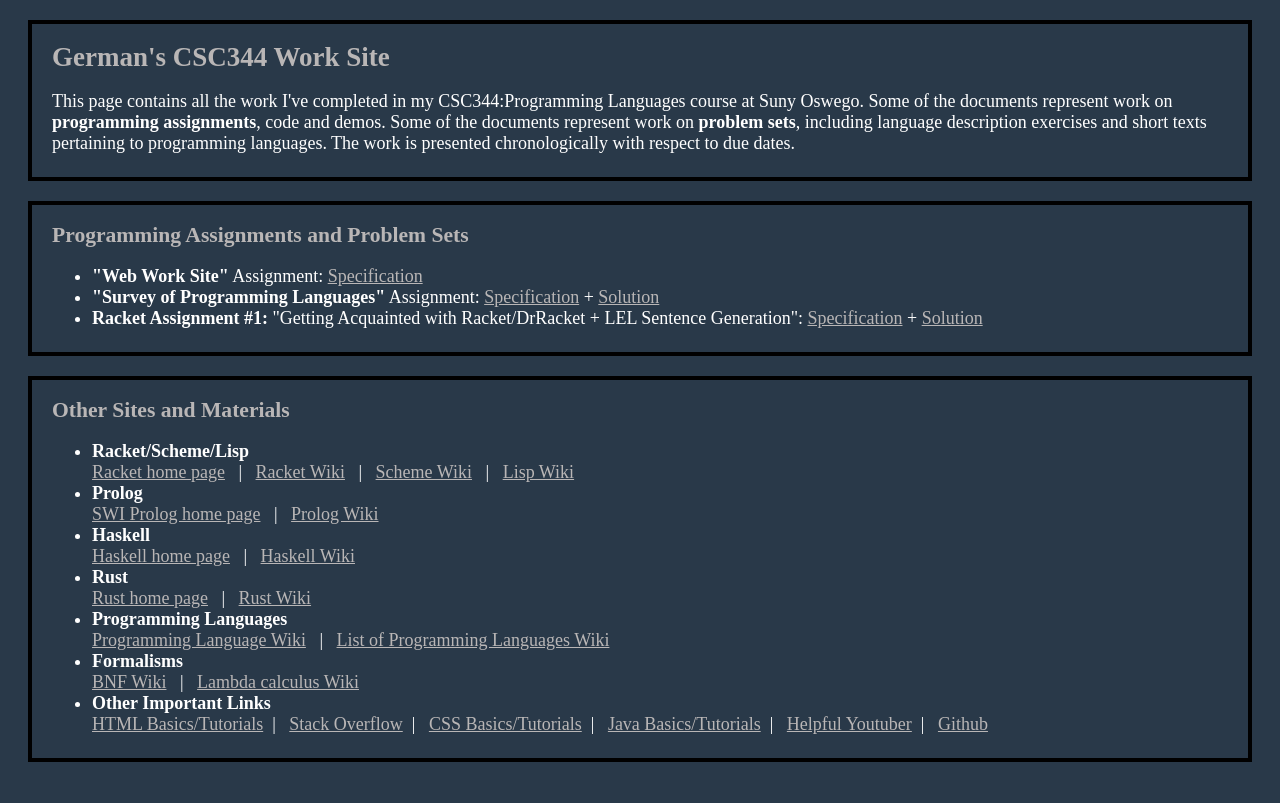
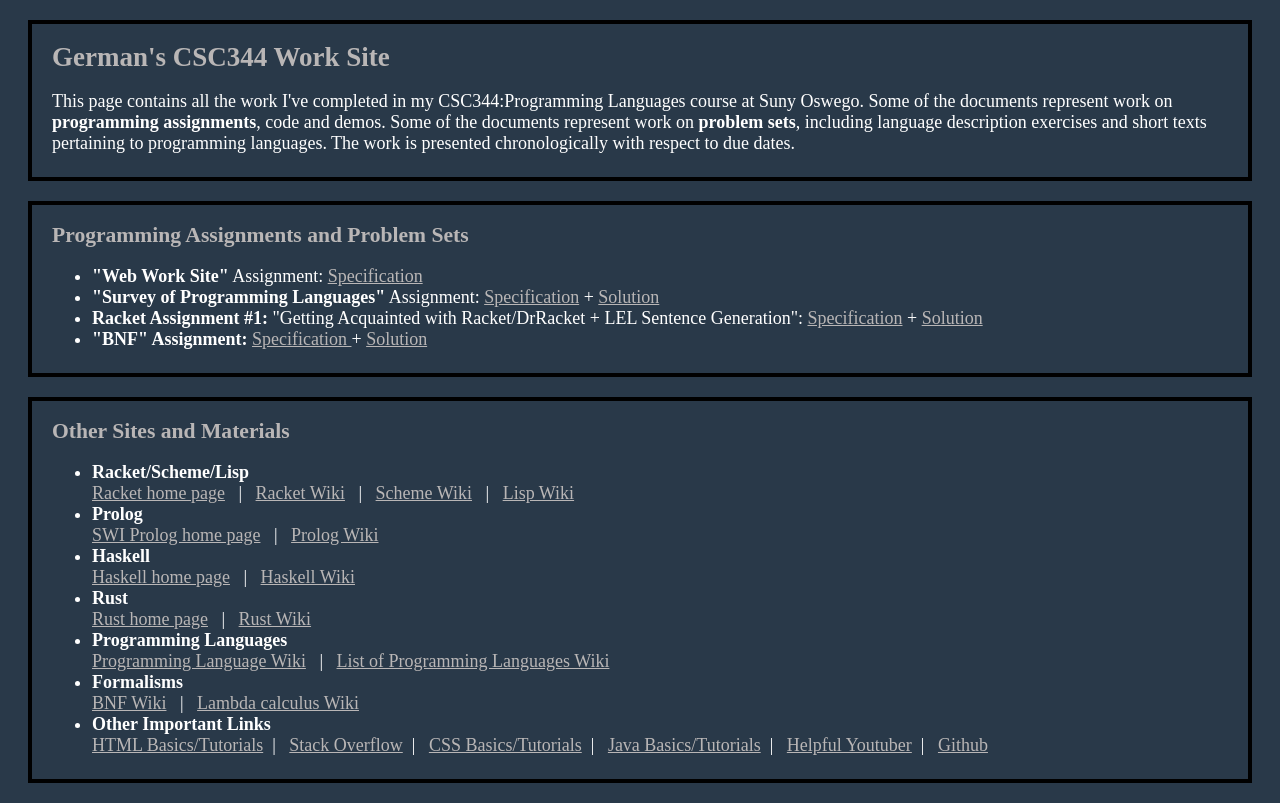
Before and after one commit to gtsixery/CSC344-WorkSite, a plain HTML site: page index.html in a window 1280 px wide. Drawn offline with Linux system fonts and the light colour scheme.

Commit message:
Update index.html
Added BNF Assignment

```diff
--- a/index.html
+++ b/index.html
@@ -21,11 +21,12 @@
       <p>
 		  <ul>
 		<li><b>"Web Work Site"</b> Assignment: <a href = "https://www.cs.oswego.edu/~blue/course_pages/2023/Spring/Csc344/sample_work_site/Other_Assignments/Csc344_WebWorkSite_Assignment.pdf" target="_blank"> Specification</a></li>
-        <li>    <b>"Survey of Programming Languages"</b> Assignment: <a href = "https://www.cs.oswego.edu/~blue/course_pages/2023/Spring/Csc344/sample_work_site/Other_Assignments/Csc344_Survey_Assignment.pdf" target="_blank"> Specification</a>
+        <li><b>"Survey of Programming Languages"</b> Assignment: <a href = "https://www.cs.oswego.edu/~blue/course_pages/2023/Spring/Csc344/sample_work_site/Other_Assignments/Csc344_Survey_Assignment.pdf" target="_blank"> Specification</a>
             + <a href = "https://drive.google.com/file/d/1keZds5O7rr1wAnFsuLeLfKTVMFOSfTdz/view?usp=sharing" target="_blank"> Solution</a></li>
         <li><b>Racket Assignment #1:</b> "Getting Acquainted with Racket/DrRacket + LEL Sentence Generation":
             <a href = "https://www.cs.oswego.edu/~blue/course_pages/2023/Spring/Csc344/selected_course_documents/Csc344_Assignments/Csc344_Racket_Assignment_1.pdf" target="_blank">Specification</a> +
             <a href = "https://drive.google.com/file/d/1bO4WQPrww_THDZivGvLudH6CVw4X9DMU/view?usp=sharing" target="_blank"> Solution</a> </li>
+        <li><b>"BNF" Assignment: </b><a href = "https://www.cs.oswego.edu/~blue/course_pages/2023/Spring/Csc344/selected_course_documents/Csc344_Assignments/Csc344_BNF_Assignment.pdf" target="_blank">Specification </a> + <a href ="https://drive.google.com/file/d/16Vlcv3Z-7tVSVOKibeu98Jwhn6-XfaW4/view?usp=share_link" target = "_blank">Solution</a></li>
 
 	</ul>
 
```
